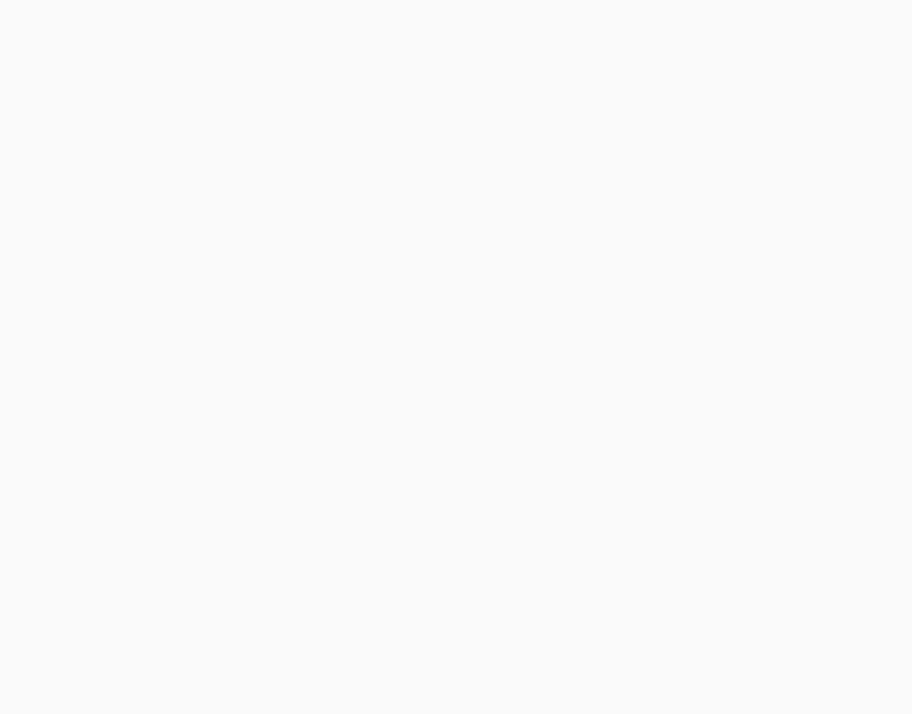
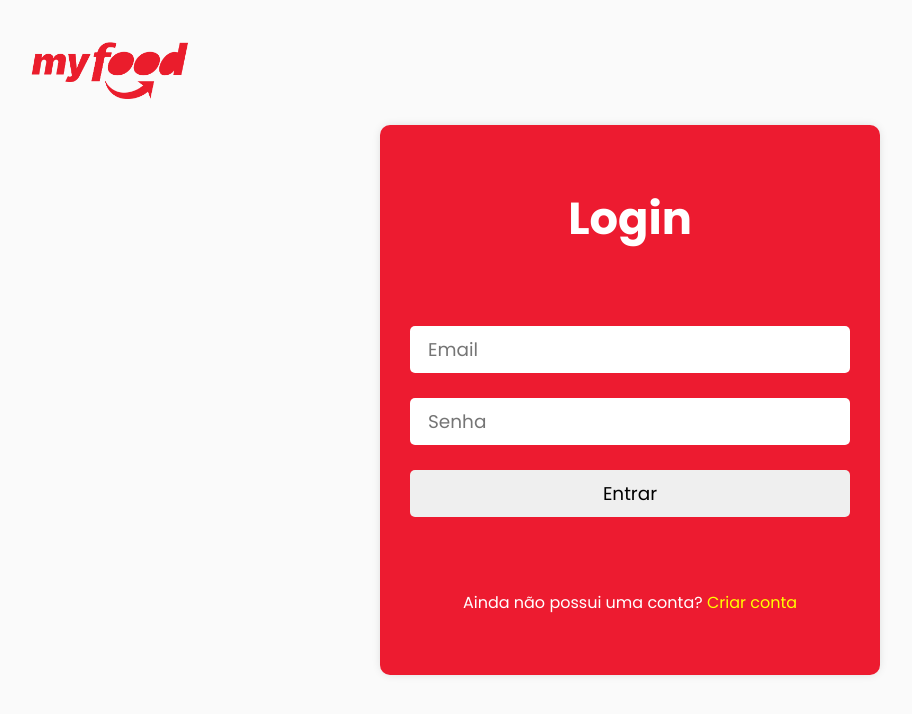
Before and after one commit to enzodevs2000/myfood, a website: page index.html in a window 1280 px wide. Shown: the whole page, without its empty margins (10-922 px from the left). Drawn offline with Linux system fonts and the light colour scheme.

Commit message:
adicionando página de login

```diff
--- a/index.html
+++ b/index.html
@@ -7,9 +7,27 @@
     <title>Login</title>
 
     <link rel="stylesheet" href="/styles/common.css">
+    <link rel="stylesheet" href="/styles/login.css">
 </head>
 
 <body>
+    <img src="images/red-logo.png">
 
+    <main>
+        <div class="content">
+            <h1>Login</h1>
+
+            <form>
+                <input type="email" placeholder="Email">
+                <input type="password" placeholder="Senha">
+                <button type="submit">Entrar</button>
+            </form>
+
+            <p>
+                Ainda não possui uma conta?
+                <a href="#">Criar conta</a>
+            </p>
+        </div>
+    </main>
 </body>
 </html>
```
